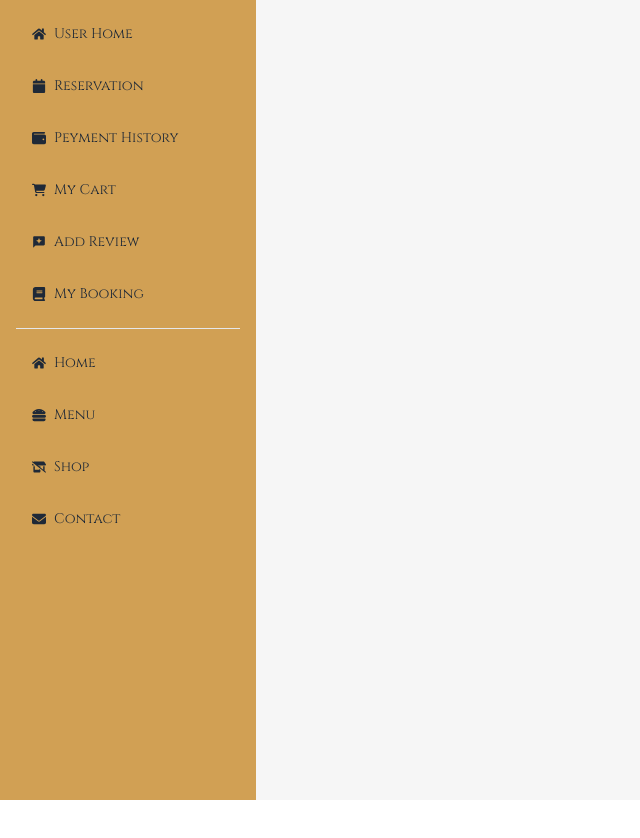
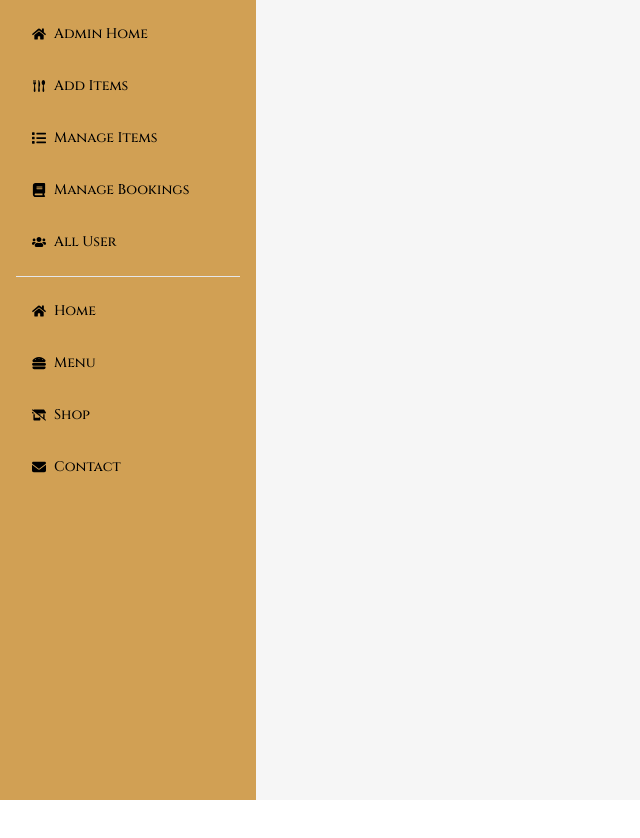
Before and after one commit to Alomgir-HasanShakib/Bistro-Boss, a React (Vite) app: page /dashboard in a window 1280 px wide. Shown: the whole page, without its empty margins (0-640 px from the left). Before the commit the page ends 800 px from the top, so only its background shows below. Built offline with nearby package versions, Linux system fonts and the light colour scheme; no server answers.

Commit message:
created all admin pages

```diff
--- /dev/null
+++ b/src/Component/Social Login/SocialLogin.jsx
@@ -0,0 +1,43 @@
+import { useContext } from "react";
+import { FaGoogle } from "react-icons/fa";
+import { AuthContext } from "../../Context/Authentication";
+import useAxiosPublic from "../../Hooks/useAxiosPublic";
+import Swal from "sweetalert2";
+import { useNavigate } from "react-router-dom";
+
+const SocialLogin = () => {
+  const { googleLogin } = useContext(AuthContext);
+  const axiosPublic = useAxiosPublic();
+  const navigate = useNavigate();
+  const handleGoogleLogin = () => {
+    googleLogin().then((res) => {
+      const user = {
+        name: res.user.displayName,
+        email: res.user.email,
+      };
+      axiosPublic.post("/users", user).then((res) => {
+        if (res.data.insertedId) {
+          Swal.fire({
+            position: "top-end",
+            icon: "success",
+            title: "User Register Success",
+            showConfirmButton: false,
+            timer: 1500,
+          });
+
+        }
+      });
+      navigate("/");
+    });
+  };
+  return (
+    <div className="mb-5">
+      <button className="btn btn-[#D1A054]" onClick={handleGoogleLogin}>
+        {" "}
+        <FaGoogle></FaGoogle> Google
+      </button>
+    </div>
+  );
+};
+
+export default SocialLogin;
--- /dev/null
+++ b/src/Hooks/useAxiosPublic.jsx
@@ -0,0 +1,10 @@
+import axios from "axios";
+
+const axiosPublic = axios.create({
+  baseURL: "http://localhost:5000",
+});
+const useAxiosPublic = () => {
+  return axiosPublic;
+};
+
+export default useAxiosPublic;
--- a/src/Layout/Dashboard.jsx
+++ b/src/Layout/Dashboard.jsx
@@ -1,4 +1,4 @@
-import { FaHamburger, FaHome } from "react-icons/fa";
+import { FaHamburger, FaHome, FaList, FaUser, FaUsers } from "react-icons/fa";
 import {
   FaAddressCard,
   FaBook,
@@ -9,15 +9,46 @@ import {
   FaShopSlash,
   FaWallet,
 } from "react-icons/fa6";
+import { GiForkKnifeSpoon } from "react-icons/gi";
 import { MdReviews } from "react-icons/md";
 import { NavLink, Outlet } from "react-router-dom";
 
 const Dashboard = () => {
+  const isAdmin  = true
   return (
-    <div className="flex gap-10 font-cinzel bg-[#F6F6F6]">
-      <div className="w-64 h-screen bg-[#D1A054]">
-        <ul className="menu p-4 space-y-4">
-          <li>
+    <div className="flex gap-10 font-cinzel bg-[#F6F6F6] mb-10">
+      <div className="w-64 min-h-screen bg-[#D1A054]">
+        <ul className="menu p-4 space-y-4 font-medium text-black">
+          {
+            isAdmin ? <>
+            <li>
+            <NavLink to="/dashboard/adminHome">
+              <FaHome></FaHome> Admin Home
+            </NavLink>
+          </li>
+            <li>
+            <NavLink to="/dashboard/additems">
+            <GiForkKnifeSpoon /> Add Items
+            </NavLink>
+          </li>
+            <li>
+            <NavLink to="/dashboard/manageitems">
+              <FaList></FaList> Manage Items
+            </NavLink>
+          </li>
+            <li>
+            <NavLink to="/dashboard/managebook">
+              <FaBook></FaBook> Manage Bookings
+            </NavLink>
+          </li>
+            <li>
+            <NavLink to="/dashboard/alluser">
+              <FaUsers></FaUsers>All User
+            </NavLink>
+          </li>
+            </>:
+            <>
+            <li>
             <NavLink to="/dashboard/userHome">
               <FaHome></FaHome> User Home
             </NavLink>
@@ -47,6 +78,8 @@ const Dashboard = () => {
               <FaBook></FaBook>My Booking
             </NavLink>
           </li>
+            </>
+          }
           <hr />
           <li>
             <NavLink to="/">
--- /dev/null
+++ b/src/Pages/Dashboard/ForAdmin/AddItems.jsx
@@ -0,0 +1,8 @@
+
+const AddItems = () => {
+  return (
+    <div>AddItems</div>
+  )
+}
+
+export default AddItems
--- /dev/null
+++ b/src/Pages/Dashboard/ForAdmin/AdminHome.jsx
@@ -0,0 +1,8 @@
+
+const AdminHome = () => {
+  return (
+    <div>AdminHome</div>
+  )
+}
+
+export default AdminHome
--- /dev/null
+++ b/src/Pages/Dashboard/ForAdmin/AllUsers.jsx
@@ -0,0 +1,8 @@
+
+const AllUsers = () => {
+  return (
+    <div>AllUsers</div>
+  )
+}
+
+export default AllUsers
--- /dev/null
+++ b/src/Pages/Dashboard/ForAdmin/ManageBookings.jsx
@@ -0,0 +1,8 @@
+
+const ManageBookings = () => {
+  return (
+    <div>ManageBookings</div>
+  )
+}
+
+export default ManageBookings
--- /dev/null
+++ b/src/Pages/Dashboard/ForAdmin/ManageItems.jsx
@@ -0,0 +1,8 @@
+
+const ManageItems = () => {
+  return (
+    <div>ManageItems</div>
+  )
+}
+
+export default ManageItems
--- a/src/Pages/Login/Login.jsx
+++ b/src/Pages/Login/Login.jsx
@@ -2,6 +2,7 @@ import React, { useContext } from "react";
 import { Link, useLocation, useNavigate } from "react-router-dom";
 import { AuthContext } from "../../Context/Authentication";
 import Swal from "sweetalert2";
+import SocialLogin from "../../Component/Social Login/SocialLogin";
 
 const Login = () => {
   const { loginUser } = useContext(AuthContext);
@@ -36,7 +37,7 @@ const Login = () => {
             a id nisi.
           </p>
         </div>
-        <div className="card shrink-0 w-full max-w-sm shadow-2xl bg-base-100">
+        <div className="card shrink-0 w-full max-w-sm shadow-2xl bg-base-100 px-4">
           <form className="card-body" onSubmit={handleLogin}>
             <div className="form-control">
               <label className="label">
@@ -73,6 +74,8 @@ const Login = () => {
           </form>
           <p>don't have an account? </p>
           <Link to="/registration">register here</Link>
+          <div className="divider"></div>
+          <SocialLogin></SocialLogin>
         </div>
       </div>
     </div>
--- a/src/Pages/Registration/Registration.jsx
+++ b/src/Pages/Registration/Registration.jsx
@@ -2,10 +2,13 @@ import React, { useContext } from "react";
 import { AuthContext } from "../../Context/Authentication";
 import Swal from "sweetalert2";
 import { Link, useNavigate } from "react-router-dom";
+import useAxiosPublic from "../../Hooks/useAxiosPublic";
+import SocialLogin from "../../Component/Social Login/SocialLogin";
 
 const Registration = () => {
   const { createUser, updateUserProfile } = useContext(AuthContext);
   const navigate = useNavigate();
+  const axiosPublic = useAxiosPublic();
 
   const handleRegistration = (e) => {
     e.preventDefault();
@@ -13,9 +16,15 @@ const Registration = () => {
     const email = form.email.value;
     const pass = form.pass.value;
     const userName = form.userName.value;
+    const userInfo = {
+      name: userName,
+      email: email,
+    };
 
     createUser(email, pass).then((res) => {
-      updateUserProfile(userName,email).then((res) => {
+      updateUserProfile(userName, email).then((res) => {
+        axiosPublic.post("/users", userInfo).then((res) => {
+          if (res.data.insertedId) {
             Swal.fire({
               position: "top-end",
               icon: "success",
@@ -24,6 +33,8 @@ const Registration = () => {
               timer: 1500,
             });
             navigate("/");
+          }
+        });
       });
     });
   };
@@ -38,7 +49,7 @@ const Registration = () => {
             a id nisi.
           </p>
         </div>
-        <div className="card shrink-0 w-full max-w-sm shadow-2xl bg-base-100">
+        <div className="card shrink-0 w-full max-w-sm shadow-2xl bg-base-100 px-4">
           <form className="card-body" onSubmit={handleRegistration}>
             <div className="form-control">
               <label className="label">
@@ -85,7 +96,10 @@ const Registration = () => {
               <button className="btn btn-primary">Login</button>
             </div>
           </form>
-          <Link to='/login'>Login here</Link>
+          <Link to="/login">Login here</Link>
+          <div className="divider">
+          </div>
+          <SocialLogin ></SocialLogin>
         </div>
       </div>
     </div>
```
Lines whose indentation alone changed are shown as unchanged.
